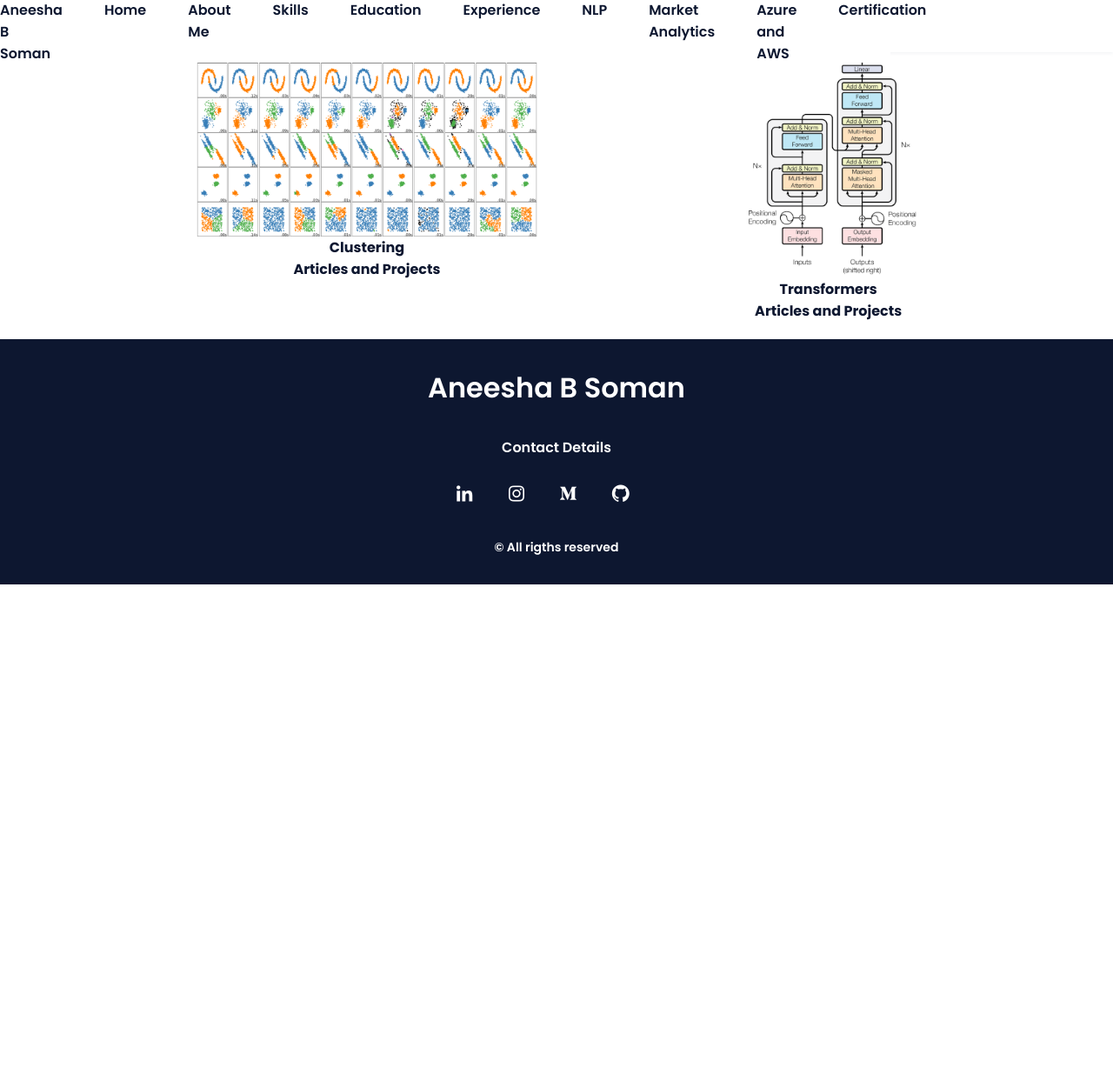
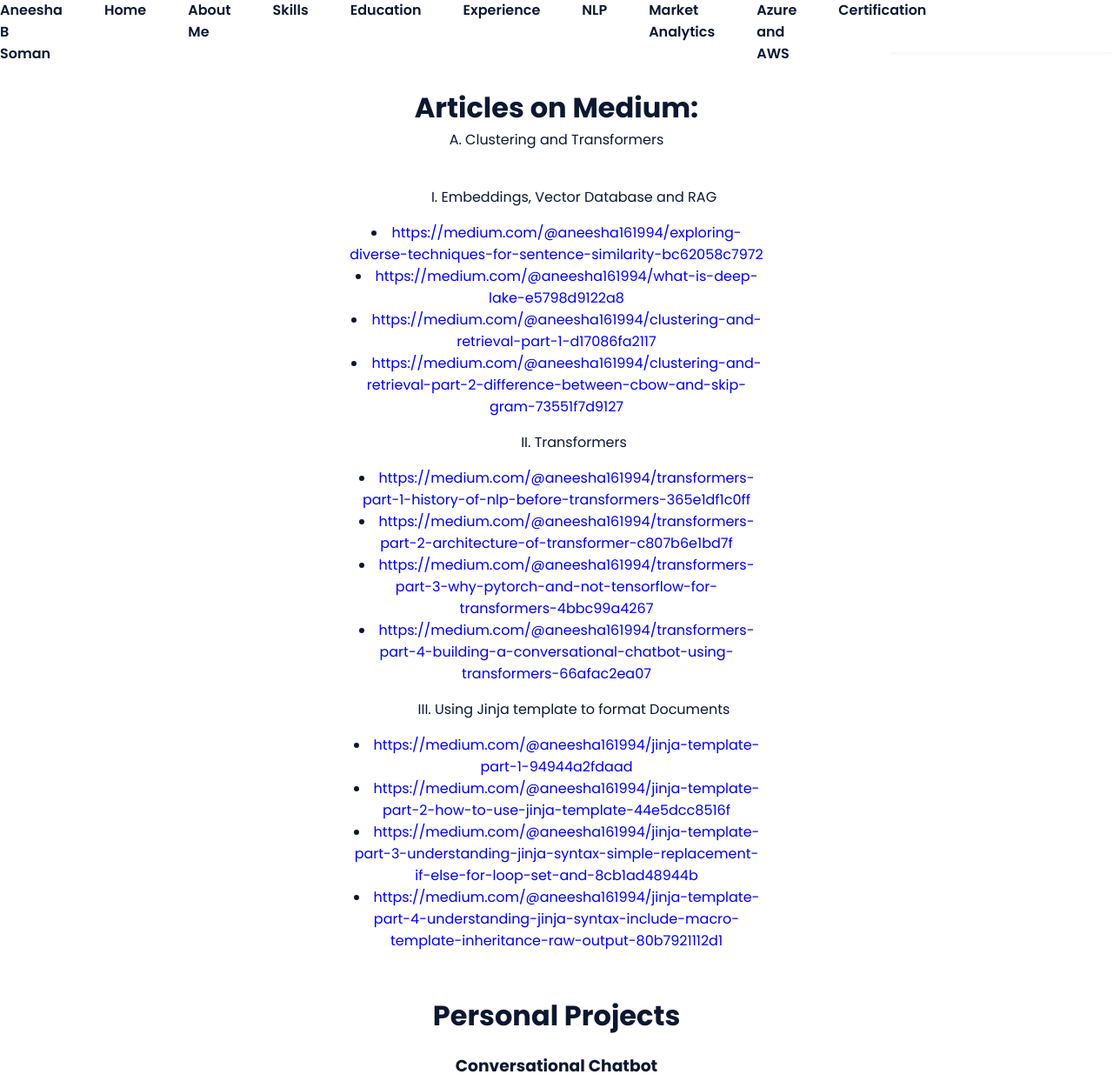
Before and after one commit to AIwithAneesha/portfolio, a plain HTML site: page NLP.html in a window 1280 px wide. Shown: the top 1243 px of the page at 87% size. Before the commit the page ends 800 px from the top, so only its background shows below. Drawn offline with nearby package versions, Linux system fonts and the light colour scheme.

Commit message:
changes made

```diff
--- a/NLP.html
+++ b/NLP.html
@@ -46,47 +46,55 @@
 
 
 <main>
-    <div class="NLP-body">
+
+  <div class="NLP">
+
+    <div class="NLP-item">
+      <h1>Articles on Medium:</h1>
+      <p>A. Clustering and Transformers</p>
+
+      <br>
+      <ol>I. Embeddings, Vector Database and RAG</ol>
+      <li><a href="https://medium.com/@aneesha161994/exploring-diverse-techniques-for-sentence-similarity-bc62058c7972">https://medium.com/@aneesha161994/exploring-diverse-techniques-for-sentence-similarity-bc62058c7972</a></li>
+      <li><a href="https://medium.com/@aneesha161994/what-is-deep-lake-e5798d9122a8">https://medium.com/@aneesha161994/what-is-deep-lake-e5798d9122a8</a></li>
+      <li><a href="https://medium.com/@aneesha161994/clustering-and-retrieval-part-1-d17086fa2117">https://medium.com/@aneesha161994/clustering-and-retrieval-part-1-d17086fa2117</a></li>
+      <li><a href="https://medium.com/@aneesha161994/clustering-and-retrieval-part-2-difference-between-cbow-and-skip-gram-73551f7d9127">https://medium.com/@aneesha161994/clustering-and-retrieval-part-2-difference-between-cbow-and-skip-gram-73551f7d9127</a></li>
+
+      <ol>II. Transformers</ol>
+      <li><a href="https://medium.com/@aneesha161994/transformers-part-1-history-of-nlp-before-transformers-365e1df1c0ff">https://medium.com/@aneesha161994/transformers-part-1-history-of-nlp-before-transformers-365e1df1c0ff</a></li>
+      <li><a href="https://medium.com/@aneesha161994/transformers-part-2-architecture-of-transformer-c807b6e1bd7f">https://medium.com/@aneesha161994/transformers-part-2-architecture-of-transformer-c807b6e1bd7f</a></li>
+      <li><a href="https://medium.com/@aneesha161994/transformers-part-3-why-pytorch-and-not-tensorflow-for-transformers-4bbc99a4267">https://medium.com/@aneesha161994/transformers-part-3-why-pytorch-and-not-tensorflow-for-transformers-4bbc99a4267</a></li>
+      <li><a href="https://medium.com/@aneesha161994/transformers-part-4-building-a-conversational-chatbot-using-transformers-66afac2ea07">https://medium.com/@aneesha161994/transformers-part-4-building-a-conversational-chatbot-using-transformers-66afac2ea07</a></li>
+
+      <ol>III. Using Jinja template to format Documents</ol>
+      <li><a href="https://medium.com/@aneesha161994/jinja-template-part-1-94944a2fdaad">https://medium.com/@aneesha161994/jinja-template-part-1-94944a2fdaad</a></li>
+      <li><a href="https://medium.com/@aneesha161994/jinja-template-part-2-how-to-use-jinja-template-44e5dcc8516f">https://medium.com/@aneesha161994/jinja-template-part-2-how-to-use-jinja-template-44e5dcc8516f</a></li>
+      <li><a href="https://medium.com/@aneesha161994/jinja-template-part-3-understanding-jinja-syntax-simple-replacement-if-else-for-loop-set-and-8cb1ad48944b">https://medium.com/@aneesha161994/jinja-template-part-3-understanding-jinja-syntax-simple-replacement-if-else-for-loop-set-and-8cb1ad48944b</a></li>
+      <li><a href="https://medium.com/@aneesha161994/jinja-template-part-4-understanding-jinja-syntax-include-macro-template-inheritance-raw-output-80b7921112d1">https://medium.com/@aneesha161994/jinja-template-part-4-understanding-jinja-syntax-include-macro-template-inheritance-raw-output-80b7921112d1</a></li>
 
 
-    <div class="NLP">
-
-      <div class="NLP-item">
-        <a href="clustering.html" target="_blank">
-            <img src="assets/img/clustering_main_page.png" alt="Clustering" class="NLP__img">
-        </a>
-        <b>
-        <p>Clustering</p>
-        <p>Articles and Projects</p>
-
-      </div>
-
-      <div class="NLP-item">
-        <a href="transformers.html" target="_blank">
-            <img src="assets/img/transformers.png" alt="Transformers" class="NLP__img">
-        </a>
-
-        <b>
-
-        <p>Transformers</p>
-        <p>Articles and Projects</p>
-      </div>
-
-
+      <br>
+      <br>
+      <h1>Personal Projects</h1>
+      <h3>Conversational Chatbot</h3>
+      <p>The frontend of the app is streamlit</p>
+      <p>The backend of the app is built using Python and <strong>Langchain</strong>. We use <strong>chains, few shot template of langchain</strong>. </p>
+      <p>The LLM Models used are Hugging face API and Openai api.The other free APIs used are Google calender API to set the reminder and Weather API.</p>
+      <p>Text is classified using OpenAI Chain(create_tagging_chain) into mental,therapy ,anxious,depressed,hurt,stress,'addiction', weather related,Remainder,Play a video,play a game,Play a music,Tell a joke, general knowledge question</p>
+      <p>1.If classified into mental,therapy ,anxious,depressed,hurt,stress,addiction, using the LLMChain and Huggingface API</p>
+      <p>2.If weather related then weather API(Free is used)</p>
+      <p>3.If remainder, the date is segmented into start and end datetime then added to Google Calender</p>
+      <p><strong>RAG</strong> used with <strong>Pinecone</strong> for context management</p>
+      <p>You can find the source code for the Conversational Chatbot on GitHub: <a href="https://github.com/AIwithAneesha/Conversational_chatbot">https://github.com/AIwithAneesha/Conversational_chatbot</a></p>
 
     </div>
 
-    <!-- <div class="NLP-item2">
-        <a href="llama.html" target="_blank">
-            <img src="assets/img/LLama.png" alt="LLama" class="NLP2__img">
-        </a>
-        <b>
-        <p>LLama</p>
-        <p>Articles and Projects</p>
-      </div>
-  </div> -->
+
+  </div>
+
 
 </main>
+
 
 
       <!--===== FOOTER =====-->
--- a/assets/css/styles.css
+++ b/assets/css/styles.css
@@ -167,7 +167,7 @@ img {
 
 .NLP-item {
   flex-basis: calc(33.33% - 20px); /* Set the width of each item (adjust as needed) */
-  margin-top: 20px;
+  margin-top: 100px;
   margin-bottom: 20px; /* Add margin to create space between items */
   text-align: center; /* Center the content within the box */
 }
```
